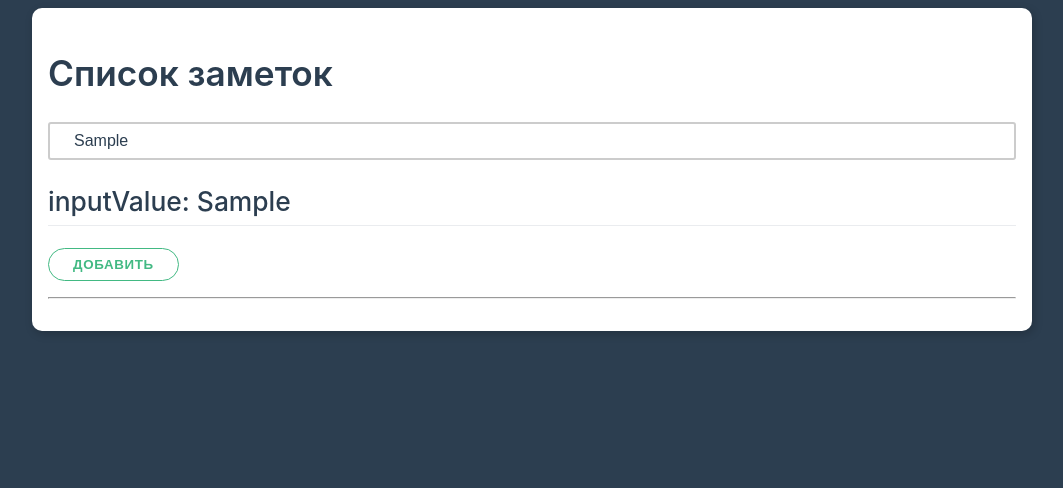
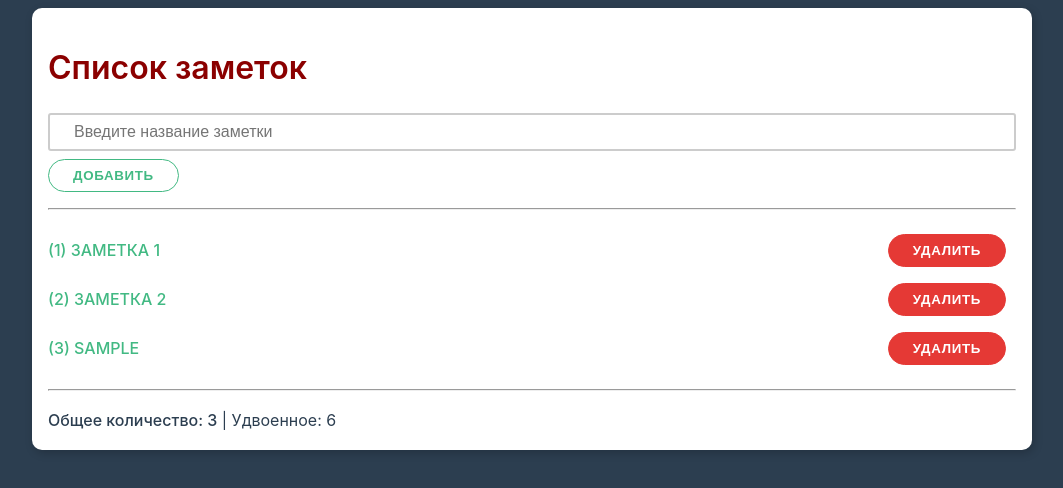
Before and after one commit to aquamarya/vue-3, a plain HTML site: page index.html in a window 1280 px wide. Both pictures are taken after typing "Sample" into the empty fields and a click on the button "ДОБАВИТЬ". Shown: the whole page, without its empty margins (108-1171 px from the left). Drawn offline with nearby package versions, Linux system fonts and the light colour scheme.

Commit message:
creates todo

```diff
--- a/app.js
+++ b/app.js
@@ -16,12 +16,46 @@ const App = {
         return {
             placeholderString: 'Введите название заметки',
             title: 'Список заметок',
-            inputValue: ''
+            inputValue: '',
+            notes: ['Заметка 1', 'Заметка 2']
         }
     },
     methods: {
-        inputChangeHandler(event) {
-            this.inputValue = event.target.value
+        // inputChangeHandler(event) {
+        //     this.inputValue = event.target.value
+        // },
+        addNewNote() {
+            if (this.inputValue !== '') {
+                this.notes.push(this.inputValue);
+                this.inputValue = ''
+            }
+        },
+        toUpperCase(item) {
+            return item.toUpperCase()
+        },
+        // inputKeyPress(event) {
+        //     console.log(event.key);
+        //     if (event.key === 'Enter') {
+        //         this.addNewNote();
+        //     }
+        // }
+        removeNote(index) {
+            console.log('removeNote', index);
+            this.notes.splice(index, 1);
+        }
+    },
+    computed: {
+        doubleCount() {
+            console.log('doubleCount')
+            return this.notes.length * 2;
+        },
+    },
+    watch: {
+        inputValue(value) {
+            if (value.length > 10) {
+               this.inputValue = ''
+            }
+            console.log('input Value changed', value)
         }
     }
 }
--- a/index.html
+++ b/index.html
@@ -19,18 +19,45 @@
 
   <div class="container" id="app">
     <div class="card">
-      <h1>{{ title }}</h1>
+      <h1 :style="{
+        color: inputValue.length < 5 ? 'darkred' : 'darkblue',
+        fontSize: inputValue.length < 6 ? '2rem' : '1,5rem'
+      }">{{ title }}</h1>
       <div class="form-control">
         <input
               type="text"
-              v-bind:placeholder="placeholderString"
-              v-bind:value="inputValue"
-              v-on:input="inputChangeHandler"
+              :placeholder="placeholderString"
+              v-model="inputValue"
+              @keypress.enter="addNewNote"
         />
       </div>
-      <h2>inputValue: {{ inputValue }}</h2>
-      <button class="btn">Добавить</button>
+      <button
+              class="btn"
+              @click="addNewNote"
+      >
+        Добавить
+      </button>
       <hr />
+      <ul class="list" v-if="notes.length !== 0">
+        <li class="list-item" v-for="(note, index) in notes">
+<!--          <span :class="note.length > 5 ? 'primary' : 'bold'">({{ index + 1 }}) {{ toUpperCase(note) }}</span>-->
+<!--          <span :class="{-->
+<!--            'primary' : true,-->
+<!--            'bold': note.length > 5-->
+<!--            }">({{ index + 1 }}) {{ toUpperCase(note) }}-->
+<!--          </span>-->
+            <span :class="['bold', {'primary': note.length > 5}]">({{ index + 1 }}) {{ toUpperCase(note) }}
+          </span>
+          <button class="btn danger" @click="removeNote(index, $event)">Удалить</button>
+        </li>
+        <hr />
+        <li>
+          <strong>
+            Общее количество: {{ notes.length }}
+          </strong> | Удвоенное: {{ doubleCount }}
+        </li>
+      </ul>
+      <div v-else>Заметок пока нет. Добавьте</div>
     </div>
   </div>
     <script src="https://unpkg.com/vue@next"></script>
```
